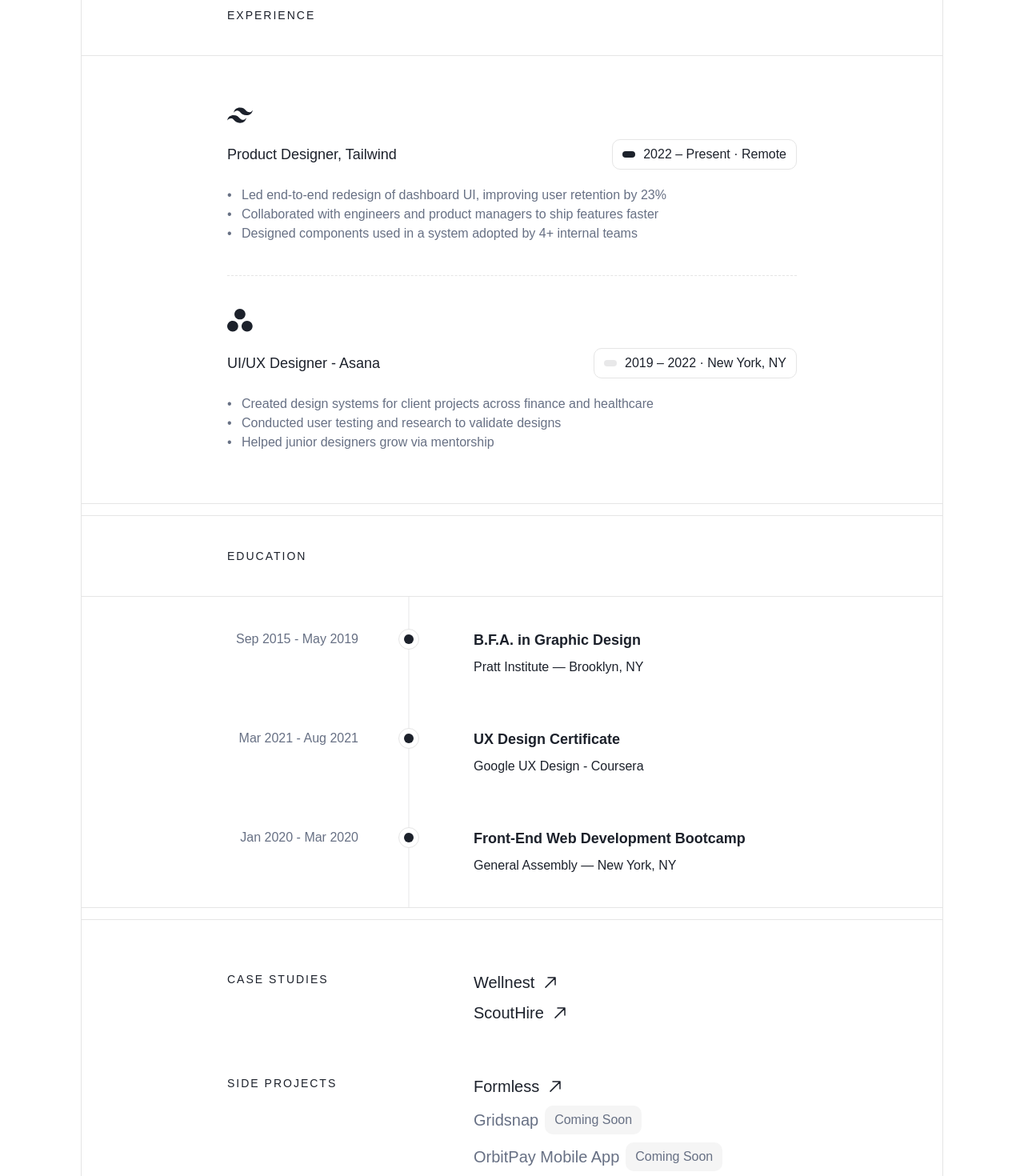
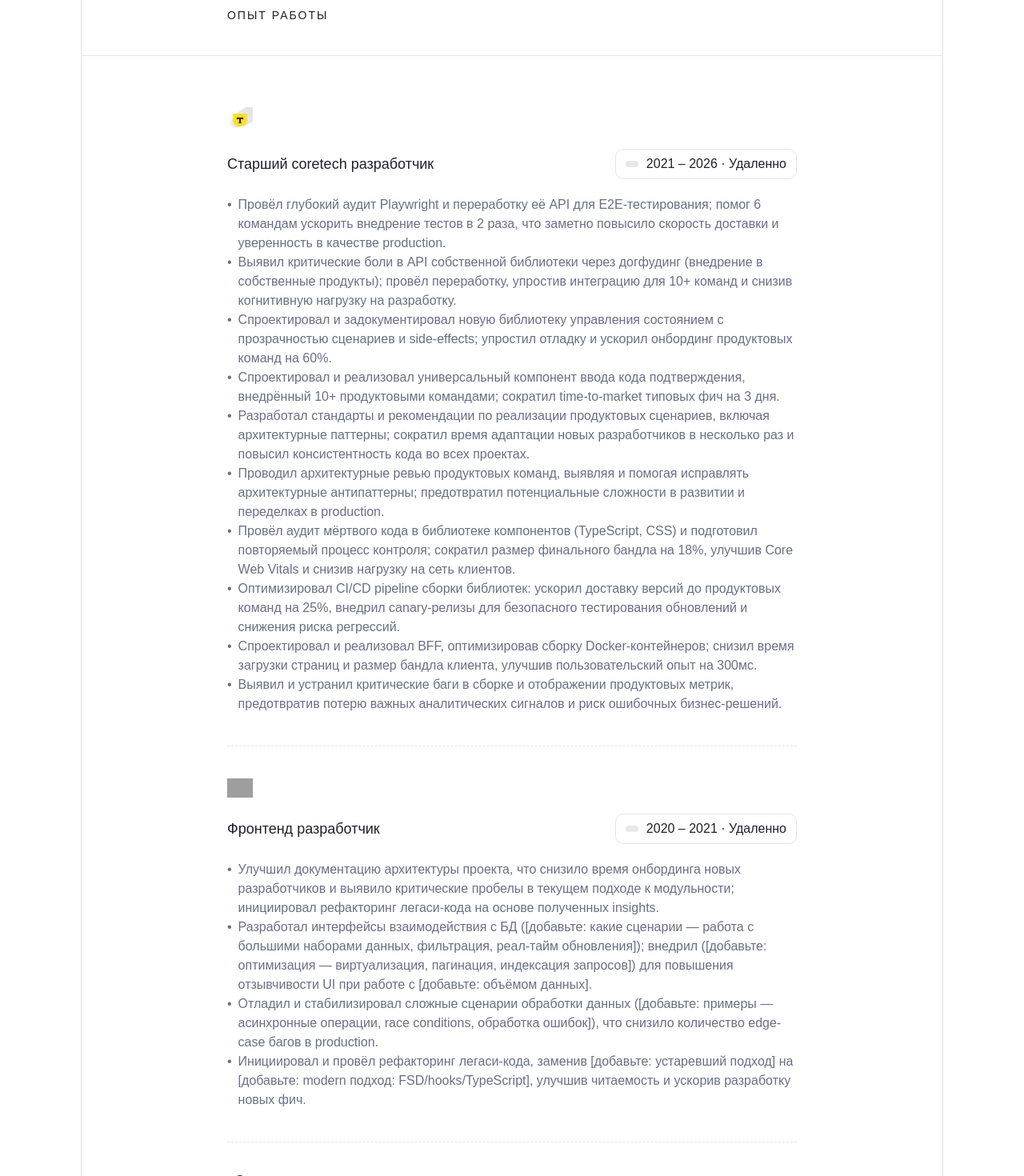
Before and after one commit to arswarog/resume, a React (Vite) app: page / in a window 1280 px wide. Shown: the part 1920-3390 px from the top of the page at 80% size. Built offline with nearby package versions, Linux system fonts and the light colour scheme; grey boxes are pictures that could not be loaded; the HTML template or start-up script is replaced by a standard one.

Commit message:
fix: experience

```diff
--- a/index.html
+++ b/index.html
@@ -5,7 +5,7 @@
     <meta name="viewport" content="width=device-width, initial-scale=1.0" />
     <meta name="description" content="Typefolio - Personal Portfolio" />
     <link rel="icon" type="image/x-icon" href="%BASE_URL%favicon.ico" />
-    <title>Typefolio</title>
+    <title>Портфолио</title>
   </head>
   <body>
     <div id="root"></div>
--- a/src/components/home/experience/index.tsx
+++ b/src/components/home/experience/index.tsx
@@ -8,7 +8,7 @@
                 <div className="flex flex-col max-w-3xl mx-auto py-10 px-4 sm:px-7">
                     <div className="flex flex-col xs:flex-row gap-5 items-center justify-between">
                         <p className="text-sm tracking-[2px] text-primary uppercase font-medium">
-                            Experience
+                            Опыт работы
                         </p>
                     </div>
                 </div>
--- a/src/data/portfolio.ts
+++ b/src/data/portfolio.ts
@@ -33,15 +33,35 @@
 
 export const experienceData = [
     {
-        icon: '/images/icon/tailwind-icon.svg',
-        role: 'Product Designer, Tailwind',
-        location: 'Remote',
-        startYear: '2022',
-        endYear: 'Present',
+        icon: '/images/companies/tbank.png',
+        role: 'Старший coretech разработчик',
+        location: 'Удаленно',
+        startYear: '2021',
+        endYear: '2026',
         bulletPoints: [
-            'Led end-to-end redesign of dashboard UI, improving user retention by 23%',
-            'Collaborated with engineers and product managers to ship features faster',
-            'Designed components used in a system adopted by 4+ internal teams',
+            'Провёл глубокий аудит Playwright и переработку её API для E2E-тестирования; помог 6 командам ускорить внедрение тестов в 2 раза, что заметно повысило скорость доставки и уверенность в качестве production.',
+            'Выявил критические боли в API собственной библиотеки через догфудинг (внедрение в собственные продукты); провёл переработку, упростив интеграцию для 10+ команд и снизив когнитивную нагрузку на разработку.',
+            'Спроектировал и задокументировал новую библиотеку управления состоянием с прозрачностью сценариев и side-effects; упростил отладку и ускорил онбординг продуктовых команд на 60%.',
+            'Спроектировал и реализовал универсальный компонент ввода кода подтверждения, внедрённый 10+ продуктовыми командами; сократил time-to-market типовых фич на 3 дня.',
+            'Разработал стандарты и рекомендации по реализации продуктовых сценариев, включая архитектурные паттерны; сократил время адаптации новых разработчиков в несколько раз и повысил консистентность кода во всех проектах.',
+            'Проводил архитектурные ревью продуктовых команд, выявляя и помогая исправлять архитектурные антипаттерны; предотвратил потенциальные сложности в развитии и переделках в production.',
+            'Провёл аудит мёртвого кода в библиотеке компонентов (TypeScript, CSS) и подготовил повторяемый процесс контроля; сократил размер финального бандла на 18%, улучшив Core Web Vitals и снизив нагрузку на сеть клиентов.',
+            'Оптимизировал CI/CD pipeline сборки библиотек: ускорил доставку версий до продуктовых команд на 25%, внедрил canary-релизы для безопасного тестирования обновлений и снижения риска регрессий.',
+            'Спроектировал и реализовал BFF, оптимизировав сборку Docker-контейнеров; снизил время загрузки страниц и размер бандла клиента, улучшив пользовательский опыт на 300мс.',
+            'Выявил и устранил критические баги в сборке и отображении продуктовых метрик, предотвратив потерю важных аналитических сигналов и риск ошибочных бизнес-решений.',
+        ],
+    },
+    {
+        icon: '/images/companies/greendata.png',
+        role: 'Фронтенд разработчик',
+        location: 'Удаленно',
+        startYear: '2020',
+        endYear: '2021',
+        bulletPoints: [
+            'Улучшил документацию архитектуры проекта, что снизило время онбординга новых разработчиков и выявило критические пробелы в текущем подходе к модульности; инициировал рефакторинг легаси-кода на основе полученных insights.',
+            'Разработал интерфейсы взаимодействия с БД ([добавьте: какие сценарии — работа с большими наборами данных, фильтрация, реал-тайм обновления]); внедрил ([добавьте: оптимизация — виртуализация, пагинация, индексация запросов]) для повышения отзывчивости UI при работе с [добавьте: объёмом данных].',
+            'Отладил и стабилизировал сложные сценарии обработки данных ([добавьте: примеры — асинхронные операции, race conditions, обработка ошибок]), что снизило количество edge-case багов в production.',
+            'Инициировал и провёл рефакторинг легаси-кода, заменив [добавьте: устаревший подход] на [добавьте: modern подход: FSD/hooks/TypeScript], улучшив читаемость и ускорив разработку новых фич.',
         ],
     },
     {
```
Also changed, not shown: public/images/companies/tbank.png (added).
